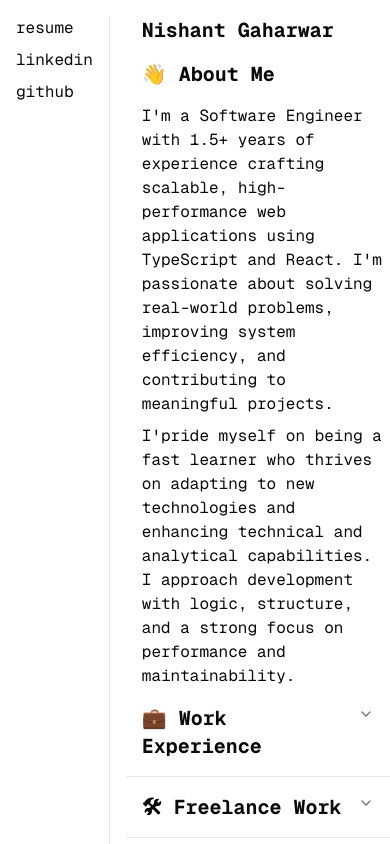
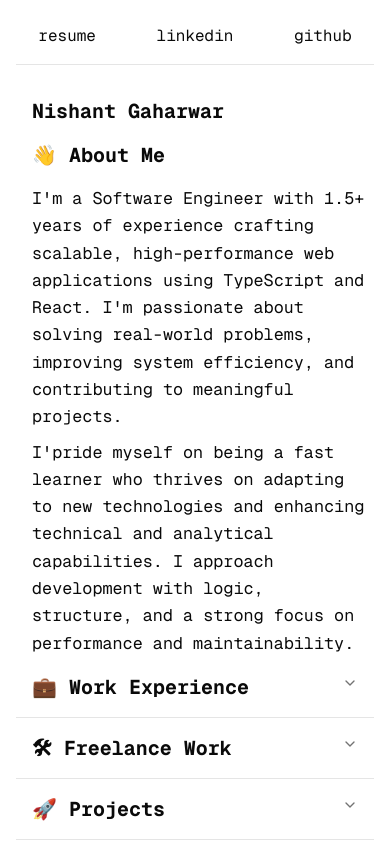
Before and after one commit to iamnishantgaharwar/next-portfolio, a Next.js app: page / in a window 390 px wide. Shown: the top 844 px of the page. Built offline with nearby package versions, Linux system fonts and the light colour scheme.

Commit message:
Fix: Mobile View

```diff
--- a/app/page.tsx
+++ b/app/page.tsx
@@ -17,9 +17,9 @@ export default function Home() {
       transition={{ duration: 0.8 }}
       className="min-h-screen flex flex-col overflow-x-hidden"
     >
-      <main className="flex flex-grow">
+      <main className="flex flex-grow flex-col sm:flex-row">
         <nav className="flex m-4">
-          <ul className="space-y-2 border-r-1 min-h-64 pr-4">
+          <ul className="space-y-2 border-b-1 sm:border-b-0 sm:border-r-1 w-full sm:min-h-64 sm:pr-4 flex sm:flex-col justify-around sm:justify-start gap-4 sm:gap-0 py-2 sm:py-0">
             <li className="flex items-center ">
               <span className="cursor-pointer text-base relative inline-block after:absolute after:left-0 after:bottom-0 after:h-1 after:w-0 after:bg-amber-200 after:transition-all after:duration-300 hover:after:w-full">
                 <a href={resume}>resume</a>
@@ -37,17 +37,17 @@ export default function Home() {
             </li>
           </ul>
         </nav>
-        <section className="flex flex-col my-4">
+        <section className="flex flex-col my-4 mx-4 sm:mx-0">
           <h1 className="text-xl font-bold ml-4">Nishant Gaharwar</h1>
           <h2 className="text-xl font-bold ml-4 mt-4">👋 About Me</h2>
           <p className="ml-4 space-y-2 mt-4">
-            <span className="text-base md:w-1/2 sm:w-full block">
+            <span className="text-[1.05rem] md:w-3/4 sm:w-full block leading-relaxed">
               I&apos;m a Software Engineer with 1.5+ years of experience crafting
               scalable, high-performance web applications using TypeScript and
               React. I&apos;m passionate about solving real-world problems, improving
               system efficiency, and contributing to meaningful projects.
             </span>
-            <span className="text-base md:w-1/2 sm:w-full block">
+            <span className="text-[1.05rem] md:w-3/4 sm:w-full block leading-relaxed">
               I&apos;pride myself on being a fast learner who thrives on adapting to
               new technologies and enhancing technical and analytical
               capabilities. I approach development with logic, structure, and a
```
